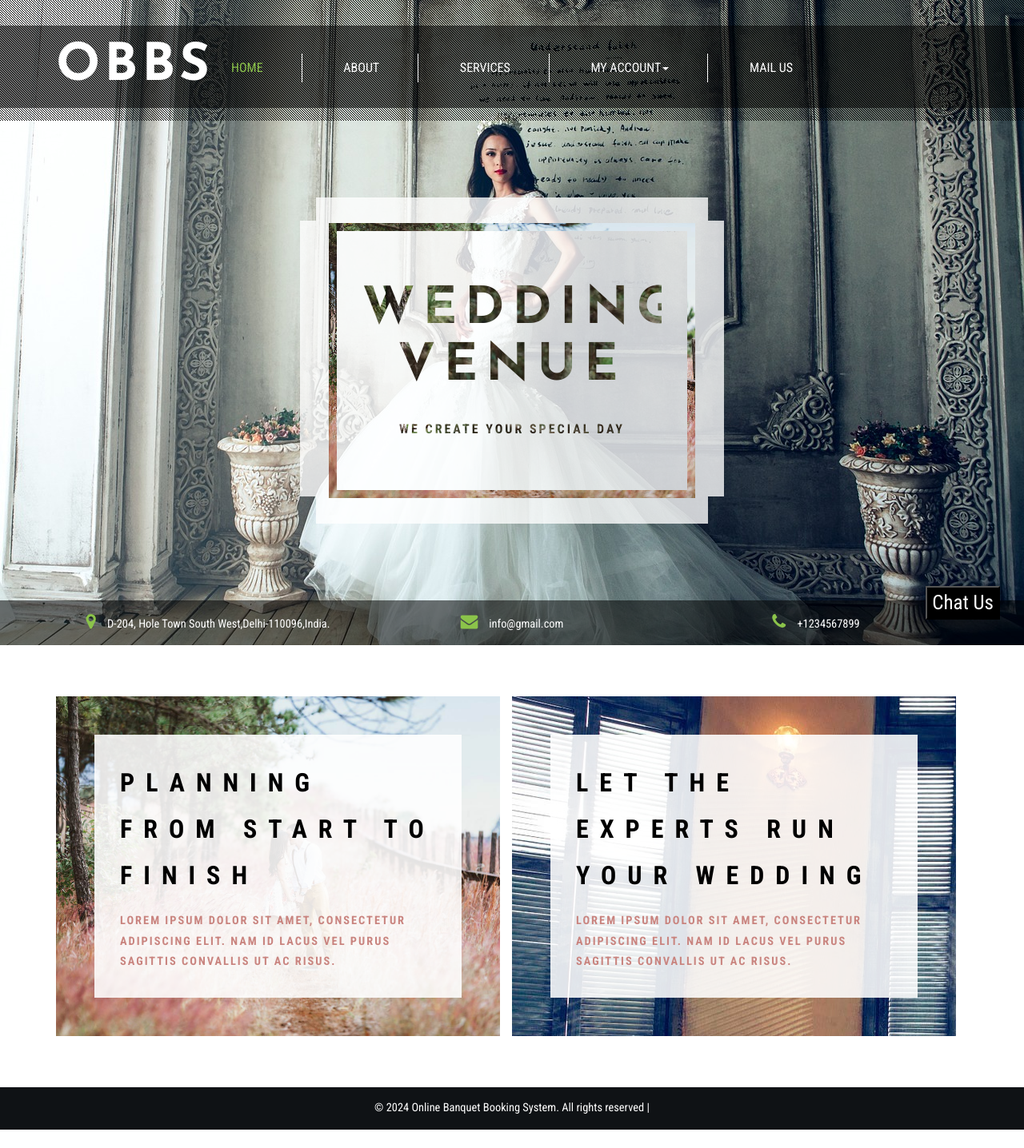
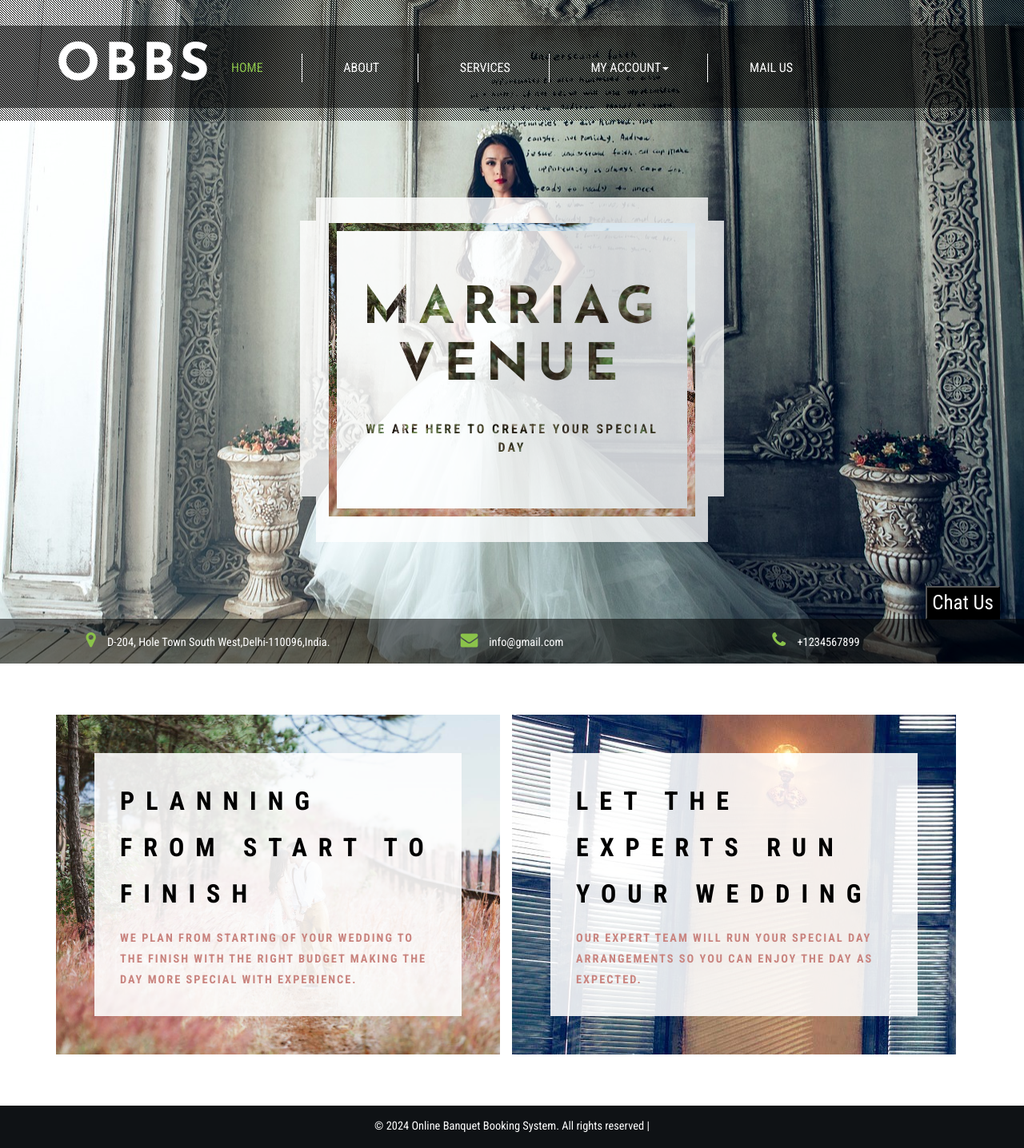
Before and after one commit to Iram7208/online_banquet_booking, a PHP site: page / in a window 1280 px wide. Shown: the whole page at 80% size. Before the commit the page ends 1413 px from the top, so only its background shows below. Run offline with PHP 8.4, Linux system fonts and the light colour scheme; a user stored in the database is signed in; data comes from the database, SQL or seed files in the repository.

Commit message:
Update index.php

```diff
--- a/index.php
+++ b/index.php
@@ -48,8 +48,8 @@ include('includes/dbconnection.php');
 				<div class="container">
 					<div class="w3-banner-info">
 						<div class="w3l-banner-text">
-							<h2>Wedding Venue</h2>
-							<p>We create your special day</p>
+							<h2>MARRIAGE VENUE </h2>
+							<p>We are here to create your special day</p>
 						</div>
 					</div>
 				</div>
@@ -92,7 +92,7 @@ foreach($results as $row)
 					<div class="w3-agileits-bottom-left">
 						<div class="w3-agileits-bottom-left-text">
 							<h3>Planning from start to finish</h3>
-							<p>Lorem ipsum dolor sit amet, consectetur adipiscing elit. Nam id lacus vel purus sagittis convallis ut ac risus.</p>
+							<p>We plan from starting of your Wedding to the Finish with the right budget making the day more special with experience.</p>
 						</div>
 					</div>
 				</div>
@@ -100,7 +100,7 @@ foreach($results as $row)
 					<div class="w3-agileits-bottom-left w3-agileits-bottom-right">
 						<div class="w3-agileits-bottom-left-text">
 							<h3>LET THE EXPERTS RUN YOUR WEDDING</h3>
-							<p>Lorem ipsum dolor sit amet, consectetur adipiscing elit. Nam id lacus vel purus sagittis convallis ut ac risus.</p>
+							<p>Our expert team will run your special day arrangements so you can enjoy the day as expected.</p>
 						</div>
 					</div>
 				</div>
```
